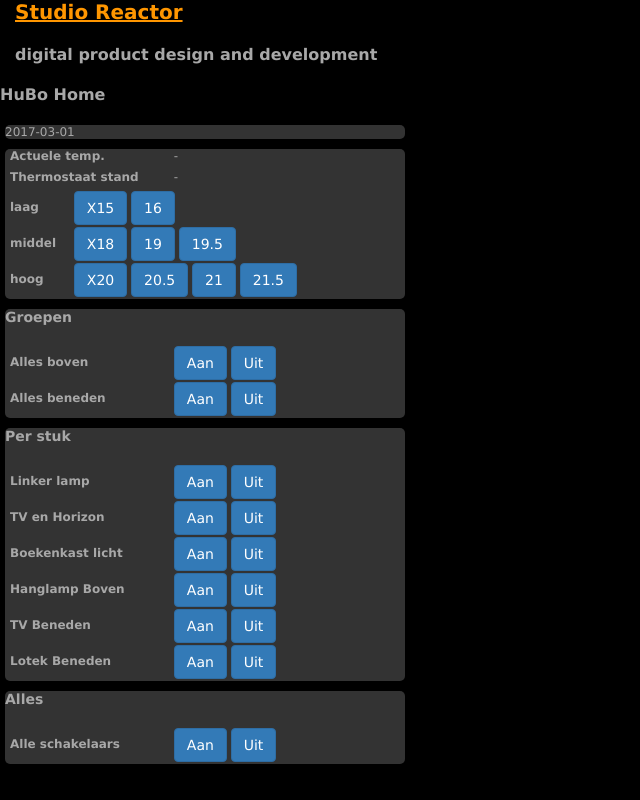
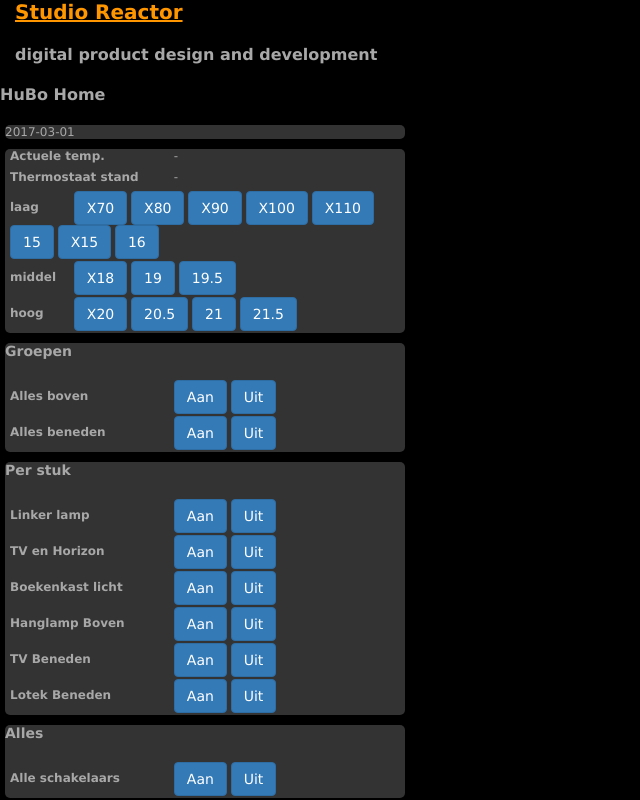
Before and after one commit to bouma/klikaanklikuit_flask, a Flask app: page / in a window 1280 px wide. Shown: the whole page, without its empty margins (0-640 px from the left). Run offline with Flask 2, Linux system fonts and the light colour scheme; data that the repository does not hold is empty; some libraries are stand-ins or nearby versions.

Commit message:
test waardes

```diff
--- a/project/app.py
+++ b/project/app.py
@@ -66,7 +66,7 @@ def set_servo(graden=None):
     url = "https://api.spark.io/v1/devices/" +device_id + "/setpos/"
 
     # eerst helemaal naar ...
-    data = {'params': '30', 'access_token': access_token}
+    data = {'params': '90', 'access_token': access_token}
     r = requests.post(url, data)
     # waarde instellen
     data = {'params': graden, 'access_token': access_token}
--- a/project/templates/index.html
+++ b/project/templates/index.html
@@ -21,6 +21,12 @@ Studio Reactor Raspberry Pi Flask
         <div>
             <label style="width:60px;">laag</label>
             <!-- button class="btn btn-primary temp" data-value="0">14</button -->
+            <button class="btn btn-primary temp" data-value="70">X70</button>
+            <button class="btn btn-primary temp" data-value="80">X80</button>
+            <button class="btn btn-primary temp" data-value="90">X90</button>
+            <button class="btn btn-primary temp" data-value="100">X100</button>
+            <button class="btn btn-primary temp" data-value="110">X110</button>
+            <button class="btn btn-primary temp" data-value="165">15</button>
             <button class="btn btn-primary temp" data-value="165">X15</button>
             <button class="btn btn-primary temp" data-value="132">16</button>
             <!-- button class="btn btn-primary temp" data-value="135">17</button -->
```
